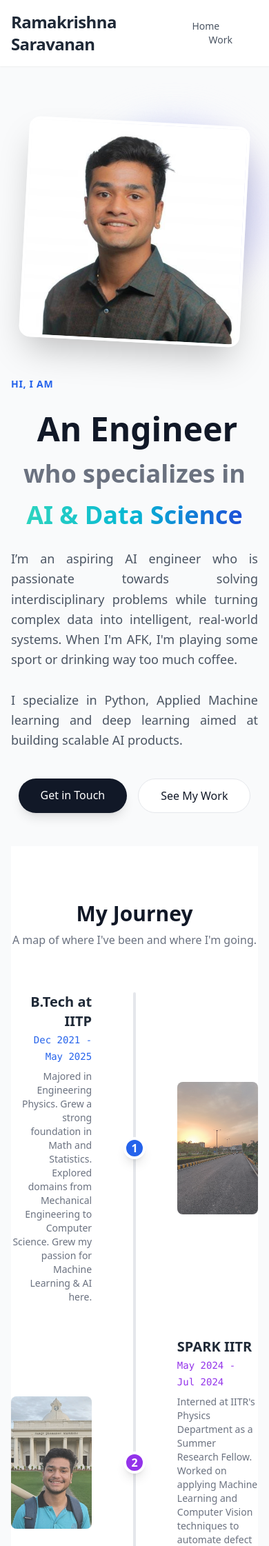
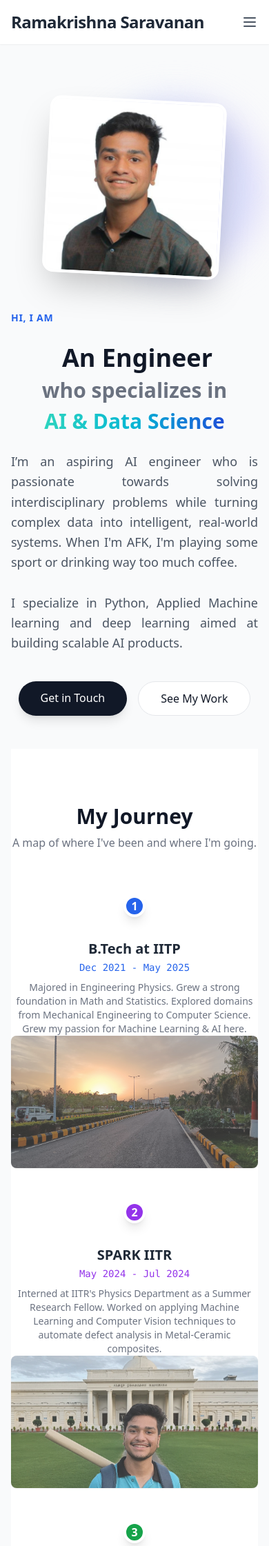
Before and after one commit to RickuSicku/RickuSicku.github.io, a Django app: page / in a window 390 px wide. Shown: the top 2242 px of the page at 69% size. Run offline with Django 5.2, Linux system fonts and the light colour scheme; some libraries are stand-ins or nearby versions.

Commit message:
Mobile look optimized

```diff
--- a/core/templates/core/home.html
+++ b/core/templates/core/home.html
@@ -1,7 +1,7 @@
 {% extends "base.html" %}
 {% load static %}
 
-{% block title %}Home | MyPortfolio{% endblock %}
+{% block title %}Ramakrishna's Portfolio{% endblock %}
 
 {% block content %}
 
@@ -16,12 +16,12 @@
                 <span class="text-blue-600 font-bold tracking-wider uppercase text-sm">Hi, I am</span>
             </div>
 
-            <h1 class="text-5xl md:text-6xl font-extrabold text-gray-900 leading-tight">
+            <h1 class="text-4xl md:text-6xl font-extrabold text-gray-900 leading-tight">
                 <!-- "An" De-emphasized -->
-                <span class="text-gray-400 text-3xl md:text-4xl font-semibold mr-2 align-middle"></span>
+                <span class="text-gray-400 text-2xl md:text-4xl font-semibold mr-2 align-middle"></span>
                 <span class="relative inline-block text-gray-900 z-10"> An Engineer </span><br>
 
-                <span class="text-gray-500 text-4xl md:text-5xl font-bold">
+                <span class="text-gray-500 text-3xl md:text-5xl font-bold">
                     who specializes in</br>
 
                     <!-- Data with Gradient Underline -->
@@ -69,7 +69,7 @@
 
             <!-- The Headshot -->
             <div
-                class="relative rounded-2xl overflow-hidden shadow-2xl rotate-3 hover:rotate-0 transition duration-500 border-4 border-white w-80 h-80 md:w-[500px] md:h-[500px]">
+                class="relative rounded-2xl overflow-hidden shadow-2xl rotate-3 hover:rotate-0 transition duration-500 border-4 border-white w-64 h-64 md:w-[500px] md:h-[500px]">
                 <img src="{% static 'img/profile.jpg' %}"
                     onerror="this.src='https://api.dicebear.com/7.x/avataaars/svg?seed=Felix'" alt="Profile Headshot"
                     class="object-cover w-full h-full">
@@ -89,11 +89,13 @@
 
         <div class="relative">
             <!-- The Vertical Line (The Map Path) -->
-            <div class="absolute left-1/2 transform -translate-x-1/2 h-full w-1 bg-gray-200 rounded-full"></div>
+            <div
+                class="hidden md:block absolute left-1/2 transform -translate-x-1/2 h-full w-1 bg-gray-200 rounded-full">
+            </div>
 
             <!-- Timeline Item 1 (Left Side) -->
-            <div class="relative flex items-center justify-between mb-12 w-full">
-                <div class="w-5/12 order-1 text-right pr-8">
+            <div class="relative flex flex-col md:flex-row items-center justify-between mb-12 w-full">
+                <div class="w-full md:w-5/12 order-2 md:order-1 text-center md:text-right md:pr-8 mt-4 md:mt-0">
                     <h3 class="font-bold text-xl text-gray-800">B.Tech at IITP</h3>
                     <span class="text-blue-600 font-mono text-sm">Dec 2021 - May 2025</span>
                     <p class="text-gray-500 text-sm mt-2">
@@ -102,10 +104,11 @@
                         AI here.
                     </p>
                 </div>
+                <!-- Number Circle -->
                 <div
-                    class="z-10 bg-blue-600 text-white w-8 h-8 rounded-full flex items-center justify-center font-bold shadow-lg border-4 border-white absolute left-1/2 transform -translate-x-1/2">
+                    class="z-10 bg-blue-600 text-white w-8 h-8 rounded-full flex items-center justify-center font-bold shadow-lg border-4 border-white md:absolute md:left-1/2 md:transform md:-translate-x-1/2 order-1 md:order-1 mb-4 md:mb-0">
                     1</div>
-                <div class="w-5/12 order-1 pl-8">
+                <div class="w-full md:w-5/12 order-3 md:order-1 md:pl-8">
                     <!-- Optional Image for this event -->
                     <div class="h-48 w-full bg-gray-100 rounded-lg overflow-hidden shadow-sm">
                         <img src="{% static 'Journey/IITP/IMG20240403175353.jpg' %}"
@@ -115,8 +118,8 @@
             </div>
 
             <!-- Timeline Item 2 (Right Side) -->
-            <div class="relative flex items-center justify-between mb-12 w-full">
-                <div class="w-5/12 order-1 text-right pr-8">
+            <div class="relative flex flex-col md:flex-row items-center justify-between mb-12 w-full">
+                <div class="w-full md:w-5/12 order-3 md:order-1 md:text-right md:pr-8">
                     <!-- Image on left for variety -->
                     <div class="h-48 w-full bg-gray-100 rounded-lg overflow-hidden shadow-sm">
                         <img src="{% static 'Journey/SPARK/IMG20240705191136~2.jpg' %}"
@@ -124,9 +127,9 @@
                     </div>
                 </div>
                 <div
-                    class="z-10 bg-purple-600 text-white w-8 h-8 rounded-full flex items-center justify-center font-bold shadow-lg border-4 border-white absolute left-1/2 transform -translate-x-1/2">
+                    class="z-10 bg-purple-600 text-white w-8 h-8 rounded-full flex items-center justify-center font-bold shadow-lg border-4 border-white md:absolute md:left-1/2 md:transform md:-translate-x-1/2 order-1 md:order-1 mb-4 md:mb-0">
                     2</div>
-                <div class="w-5/12 order-1 pl-8">
+                <div class="w-full md:w-5/12 order-2 md:order-1 text-center md:text-left md:pl-8 mt-4 md:mt-0">
                     <h3 class="font-bold text-xl text-gray-800">SPARK IITR</h3>
                     <span class="text-purple-600 font-mono text-sm">May 2024 - Jul 2024</span>
                     <p class="text-gray-500 text-sm mt-2">
@@ -137,8 +140,8 @@
             </div>
 
             <!-- Timeline Item 3 (Left Side) -->
-            <div class="relative flex items-center justify-between mb-12 w-full">
-                <div class="w-5/12 order-1 text-right pr-8">
+            <div class="relative flex flex-col md:flex-row items-center justify-between mb-12 w-full">
+                <div class="w-full md:w-5/12 order-2 md:order-1 text-center md:text-right md:pr-8 mt-4 md:mt-0">
                     <h3 class="font-bold text-xl text-gray-800">Samsung PRISM</h3>
                     <span class="text-green-600 font-mono text-sm">Jul 2024 - Mar 2025</span>
                     <p class="text-gray-500 text-sm mt-2">
@@ -148,9 +151,9 @@
                     </p>
                 </div>
                 <div
-                    class="z-10 bg-green-600 text-white w-8 h-8 rounded-full flex items-center justify-center font-bold shadow-lg border-4 border-white absolute left-1/2 transform -translate-x-1/2">
+                    class="z-10 bg-green-600 text-white w-8 h-8 rounded-full flex items-center justify-center font-bold shadow-lg border-4 border-white md:absolute md:left-1/2 md:transform md:-translate-x-1/2 order-1 md:order-1 mb-4 md:mb-0">
                     3</div>
-                <div class="w-5/12 order-1 pl-8">
+                <div class="w-full md:w-5/12 order-3 md:order-1 md:pl-8">
                     <div class="h-48 w-full bg-gray-100 rounded-lg overflow-hidden shadow-sm">
                         <img src="{% static 'Journey/PRISM/0b226c450798410ac541646c86ec31afd840e5beab817a5d84fa821e7db61981ec84c3b4a3f072a7a2e1899c9fb06c6ec285aaef7cc6ddc6c23bad47c8cf39b6bf601434aa912e008f44f13c7909a98b87.png' %}"
                             class="w-full h-full object-cover opacity-80">
@@ -159,8 +162,8 @@
             </div>
 
             <!-- Timeline Item 4 (Right Side) -->
-            <div class="relative flex items-center justify-between mb-12 w-full">
-                <div class="w-5/12 order-1 text-right pr-8">
+            <div class="relative flex flex-col md:flex-row items-center justify-between mb-12 w-full">
+                <div class="w-full md:w-5/12 order-3 md:order-1 md:text-right md:pr-8">
                     <!-- Image on left for variety -->
                     <div class="h-48 w-full bg-gray-100 rounded-lg overflow-hidden shadow-sm">
                         <img src="{% static 'Journey/NU/IMG20251015135956~2.jpg' %}"
@@ -168,9 +171,9 @@
                     </div>
                 </div>
                 <div
-                    class="z-10 bg-orange-600 text-white w-8 h-8 rounded-full flex items-center justify-center font-bold shadow-lg border-4 border-white absolute left-1/2 transform -translate-x-1/2">
+                    class="z-10 bg-orange-600 text-white w-8 h-8 rounded-full flex items-center justify-center font-bold shadow-lg border-4 border-white md:absolute md:left-1/2 md:transform md:-translate-x-1/2 order-1 md:order-1 mb-4 md:mb-0">
                     4</div>
-                <div class="w-5/12 order-1 pl-8">
+                <div class="w-full md:w-5/12 order-2 md:order-1 text-center md:text-left md:pl-8 mt-4 md:mt-0">
                     <h3 class="font-bold text-xl text-gray-800">MSAI at Northwestern University</h3>
                     <span class="text-orange-600 font-mono text-sm">Sep 2025 - Present</span>
                     <p class="text-gray-500 text-sm mt-2">
--- a/templates/base.html
+++ b/templates/base.html
@@ -15,15 +15,45 @@
 
     <!-- Navbar -->
     <nav class="bg-white shadow-sm sticky top-0 z-50">
-        <div class="container mx-auto px-4 py-4 flex justify-between items-center">
-            <a href="/" class="font-bold text-2xl tracking-tight hover:text-gray-600 transition">Ramakrishna
-                Saravanan</a>
-            <div class="space-x-6 text-sm font-medium text-gray-600">
-                <a href="/" class="hover:text-black transition">Home</a>
-                <a href="{% url 'project_list' %}" class="hover:text-black transition">Work</a>
+        <div class="container mx-auto px-4 py-4">
+            <div class="flex justify-between items-center">
+                <a href="/" class="font-bold text-2xl tracking-tight hover:text-gray-600 transition">Ramakrishna
+                    Saravanan</a>
+
+                <!-- Desktop Menu -->
+                <div class="hidden md:flex space-x-6 text-sm font-medium text-gray-600">
+                    <a href="/" class="hover:text-black transition">Home</a>
+                    <a href="{% url 'project_list' %}" class="hover:text-black transition">Work</a>
+                </div>
+
+                <!-- Mobile Menu Button -->
+                <div class="md:hidden flex items-center">
+                    <button id="mobile-menu-btn" class="text-gray-600 hover:text-gray-900 focus:outline-none">
+                        <svg class="w-6 h-6" fill="none" stroke="currentColor" viewBox="0 0 24 24">
+                            <path stroke-linecap="round" stroke-linejoin="round" stroke-width="2"
+                                d="M4 6h16M4 12h16M4 18h16"></path>
+                        </svg>
+                    </button>
+                </div>
+            </div>
+
+            <!-- Mobile Menu content -->
+            <div id="mobile-menu" class="hidden md:hidden mt-4 pb-4">
+                <a href="/" class="block py-2 px-4 text-sm hover:bg-gray-100 rounded">Home</a>
+                <a href="{% url 'project_list' %}" class="block py-2 px-4 text-sm hover:bg-gray-100 rounded">Work</a>
             </div>
         </div>
     </nav>
+
+    <!-- Script to toggle mobile menu -->
+    <script>
+        const btn = document.getElementById('mobile-menu-btn');
+        const menu = document.getElementById('mobile-menu');
+
+        btn.addEventListener('click', () => {
+            menu.classList.toggle('hidden');
+        });
+    </script>
 
     <!-- Main Content Injector -->
     <!-- This is where other templates will inject their specific HTML -->
```
